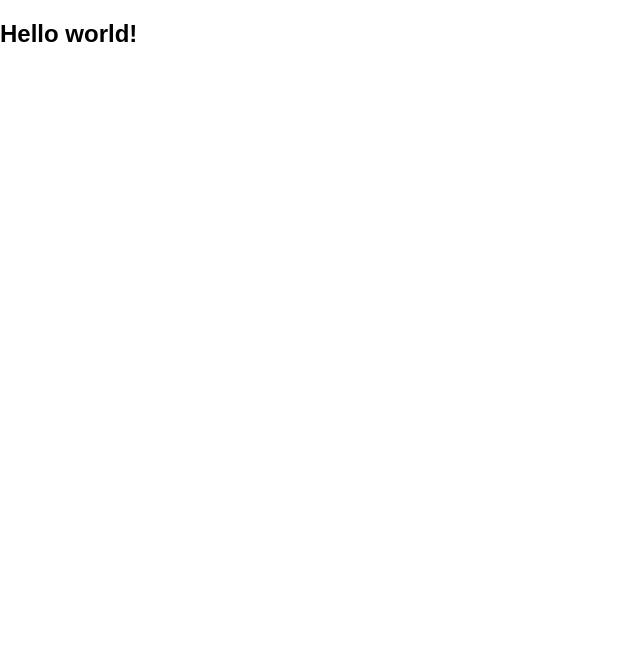
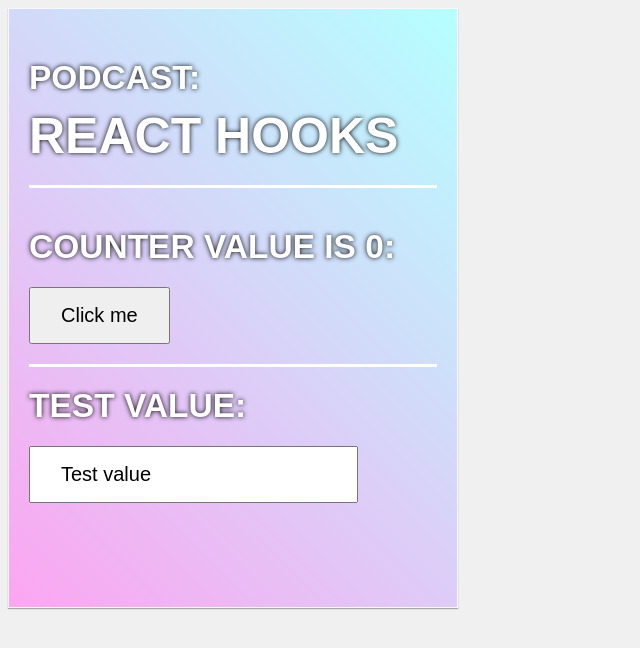
Before and after one commit to Barbaris2/-sandbox-ReactJS, a React (Create React App) app: page / in a window 1280 px wide. Shown: the top 648 px of the page, without its empty margins (0-640 px from the left). Built offline with nearby package versions, Linux system fonts and the light colour scheme.

Commit message:
use useState

```diff
--- a/src/App.js
+++ b/src/App.js
@@ -1,12 +1,32 @@
-import React from 'react';
-import './App.css';
+import React, { useContext, useState } from 'react';
+import Item from './Item';
+import { ThemeContext, PodcastContext } from './app-context';
 
-function App() {
+const App = () => {
+  const podcast = useContext(PodcastContext);
+  const theme = useContext(ThemeContext);
+  const [count, setCount] = useState(0);
+  const [value, changeValue] = useState('Test value');
+
+  const handleValueChange = e => {
+    changeValue(e.target.value);
+  };
+
   return (
-    <div className='App'>
-      <h2>Hello world!</h2>
+    <div className={`card ${theme}`}>
+      <Item label='Podcast'>
+        <h4>{podcast}</h4>
+      </Item>
+
+      <Item label={`Counter value is ${count}`}>
+        <button onClick={() => setCount(count + 1)}>Click me</button>
+      </Item>
+
+      <Item label={`${value}`}>
+        <input value={value} onChange={handleValueChange} />
+      </Item>
     </div>
   );
-}
+};
 
 export default App;
--- /dev/null
+++ b/src/Item.jsx
@@ -0,0 +1,10 @@
+import React from 'react';
+
+const Item = ({ children, label }) => (
+  <div className="item">
+    <h6 className="item-label">{label}:</h6>
+    {children}
+  </div>
+);
+
+export default Item;
--- /dev/null
+++ b/src/app-context.js
@@ -0,0 +1,5 @@
+import React from 'react';
+
+export const ThemeContext = React.createContext('space');
+
+export const PodcastContext = React.createContext('React Hooks');
--- a/src/index.css
+++ b/src/index.css
@@ -1,13 +1,54 @@
-body {
-  margin: 0;
-  font-family: -apple-system, BlinkMacSystemFont, 'Segoe UI', 'Roboto', 'Oxygen',
-    'Ubuntu', 'Cantarell', 'Fira Sans', 'Droid Sans', 'Helvetica Neue',
-    sans-serif;
-  -webkit-font-smoothing: antialiased;
-  -moz-osx-font-smoothing: grayscale;
+* {
+  box-sizing: border-box;
 }
 
-code {
-  font-family: source-code-pro, Menlo, Monaco, Consolas, 'Courier New',
-    monospace;
+body {
+  font-family: sans-serif;
+  background-color: #f0f0f1;
+  font-size: 50px;
 }
+
+h1,
+h2,
+h3,
+h4,
+h5,
+h6 {
+  margin: 0;
+}
+
+.card {
+  background-color: #fff;
+  box-shadow: 0px 1px 1px rgba(0, 0, 0, 0.3);
+  width: 450px;
+  min-height: 600px;
+  padding: 30px 20px;
+  border: 1px solid #f8f8f8;
+}
+
+.card.space {
+  background-image: linear-gradient(45deg, #fca5f1, #b5ffff);
+  color: #fff;
+  text-shadow: 0 0 5px #000;
+  text-transform: uppercase;
+}
+
+.item:not(:last-child) {
+  padding: 20px 0;
+  margin-bottom: 20px;
+  border-bottom: 1px solid #f0f0f1;
+}
+
+.card.space .item:not(:last-child) {
+  border-bottom: 3px solid #fff;
+}
+
+.item-label {
+  margin-bottom: 10px;
+}
+
+button,
+input {
+  padding: 15px 30px;
+  font-size: 20px;
+}
```
Also changed, not shown: src/images/sandboxreact.jpg (deleted).
